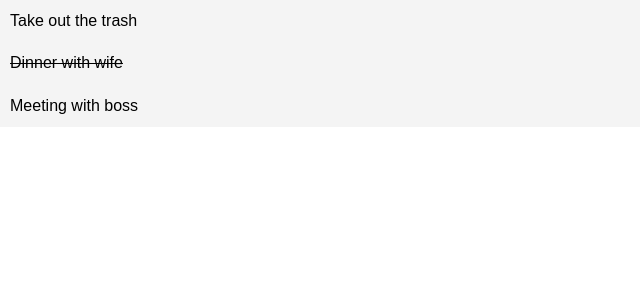
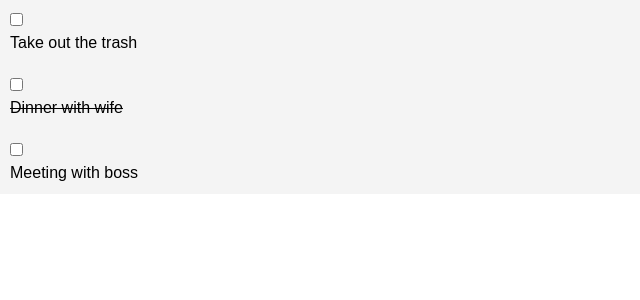
Before and after one commit to abgeiger/react-todo, a React (Create React App) app: page / in a window 1280 px wide. Shown: the top 300 px of the page, without its empty margins (0-640 px from the left). Built offline with nearby package versions, Linux system fonts and the light colour scheme.

Commit message:
Added check box props path.

```diff
--- a/src/App.js
+++ b/src/App.js
@@ -24,11 +24,14 @@ class App extends Component {
     ]
   }
 
+  markComplete = (id) => {
+    console.log(id)
+  }
+
   render() {
-    console.log(this.props.todos)
     return (
       <div className="App">
-        <Todos todos={this.state.todos} />
+        <Todos todos={this.state.todos} markComplete={this.markComplete} />
       </div>
     );
   }
--- a/src/components/TodoItem.js
+++ b/src/components/TodoItem.js
@@ -11,10 +11,16 @@ export class TodoItem extends Component {
         }
     }
 
+    markComplete = (e) => {
+        console.log(this.props)
+    }
+
     render() {
+        const { id, title } = this.props.todo;
         return (
             <div style={this.getStyle()}>
-                <p>{ this.props.todo.title }</p>
+                <input type="checkbox" onChange={this.props.markComplete.bind(this, id)} /> { ' '}
+                <p>{ title }</p>
             </div>
         )
     }
@@ -22,7 +28,7 @@ export class TodoItem extends Component {
 
 // PropTypes
 TodoItem.propTypes = {
-    todos: PropTypes.object.isRequired
+    todo: PropTypes.object.isRequired
 }
 
 export default TodoItem
--- a/src/components/Todos.js
+++ b/src/components/Todos.js
@@ -5,7 +5,7 @@ import PropTypes from 'prop-types';
 class Todos extends Component {
     render() {
         return this.props.todos.map((todo) => (
-        <TodoItem key={todo.id} todo={todo} />
+        <TodoItem key={todo.id} todo={todo} markComplete={this.props.markComplete} />
         ));
     }
 }
```
